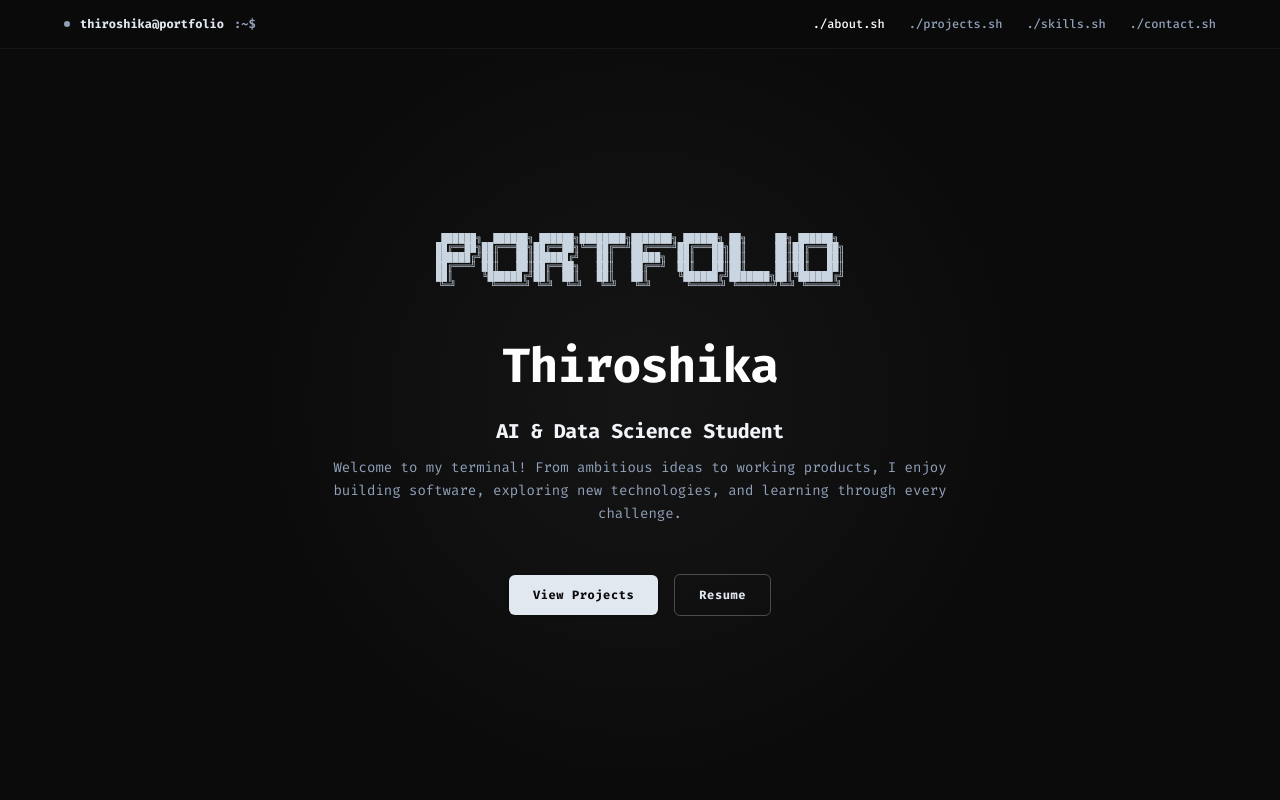
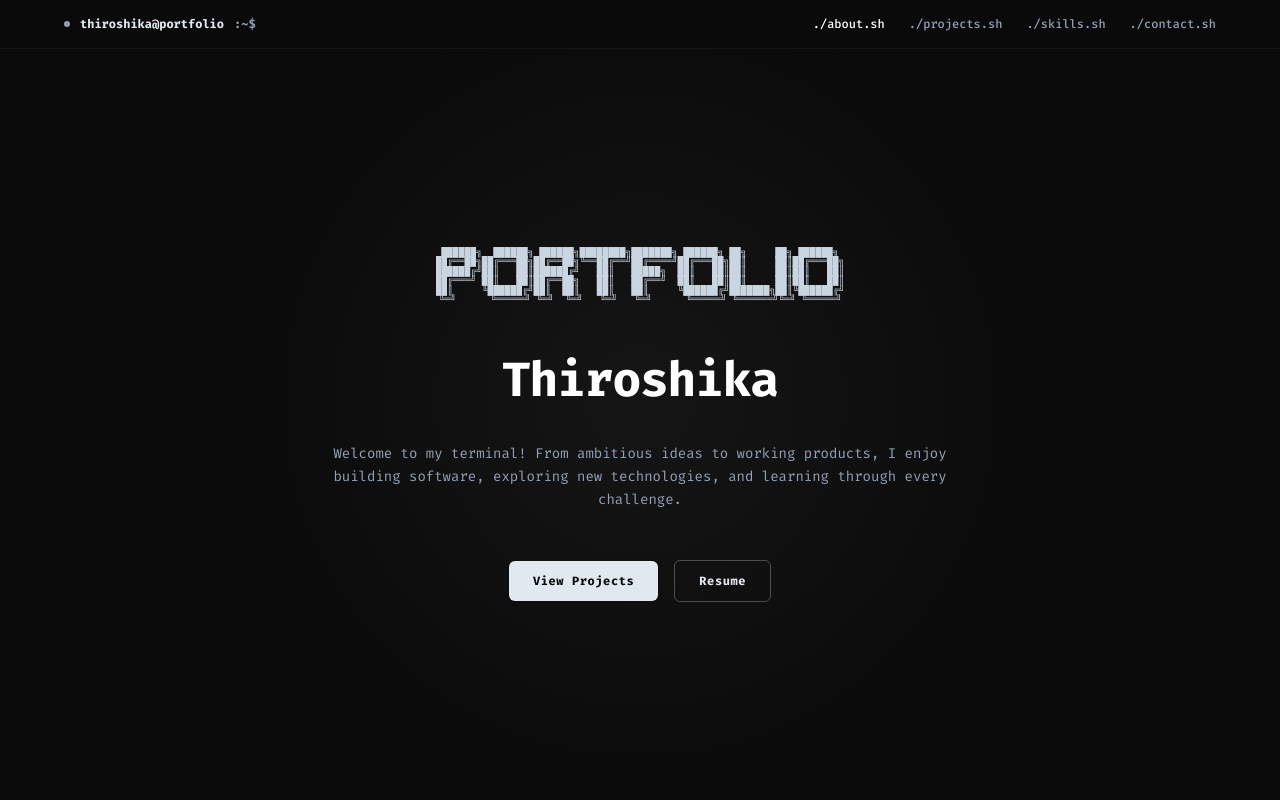
Before and after one commit to thiroshika-am/Portfolio, a Next.js app: page / in a window 1280 px wide. Shown: the top 800 px of the page. Built offline with nearby package versions, Linux system fonts and the light colour scheme.

Commit message:
Remove title and role completely

```diff
--- a/app/layout.tsx
+++ b/app/layout.tsx
@@ -14,7 +14,7 @@ const geistMono = Geist_Mono({
 
 export const metadata: Metadata = {
   title: "Thiroshika Portfolio",
-  description: "B.Tech Student in Artificial Intelligence & Data Science at MKCE. Exploring software engineering, machine learning, and data-driven systems.",
+  description: "Exploring machine learning and data-driven systems.",
 };
 
 export default function RootLayout({
--- a/config/portfolio.ts
+++ b/config/portfolio.ts
@@ -29,7 +29,7 @@ export interface PortfolioConfig {
 export const portfolioConfig: PortfolioConfig = {
   personal: {
     name: "Thiroshika",
-    title: "AI & Data Science Student",
+    title: "",
     tagline: "Welcome to my terminal! From ambitious ideas to working products, I enjoy building software, exploring new technologies, and learning through every challenge.",
     subTagline: "Focusing on systems, algorithms, and full-stack machine learning tooling.",
     email: "thiroshikaam@gmail.com",
```
